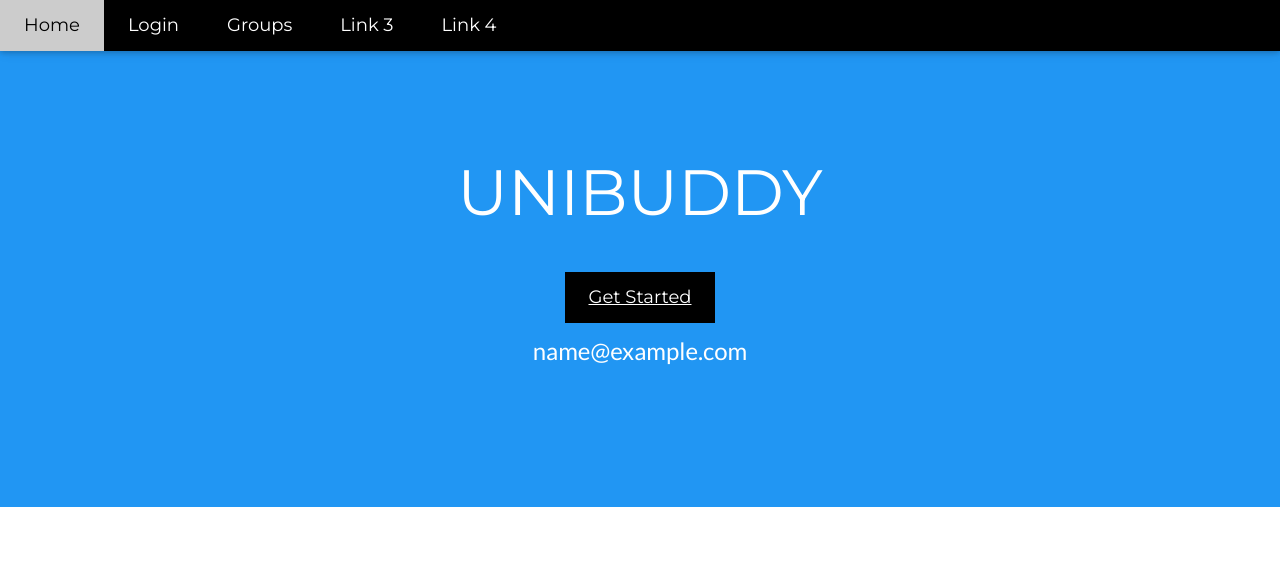
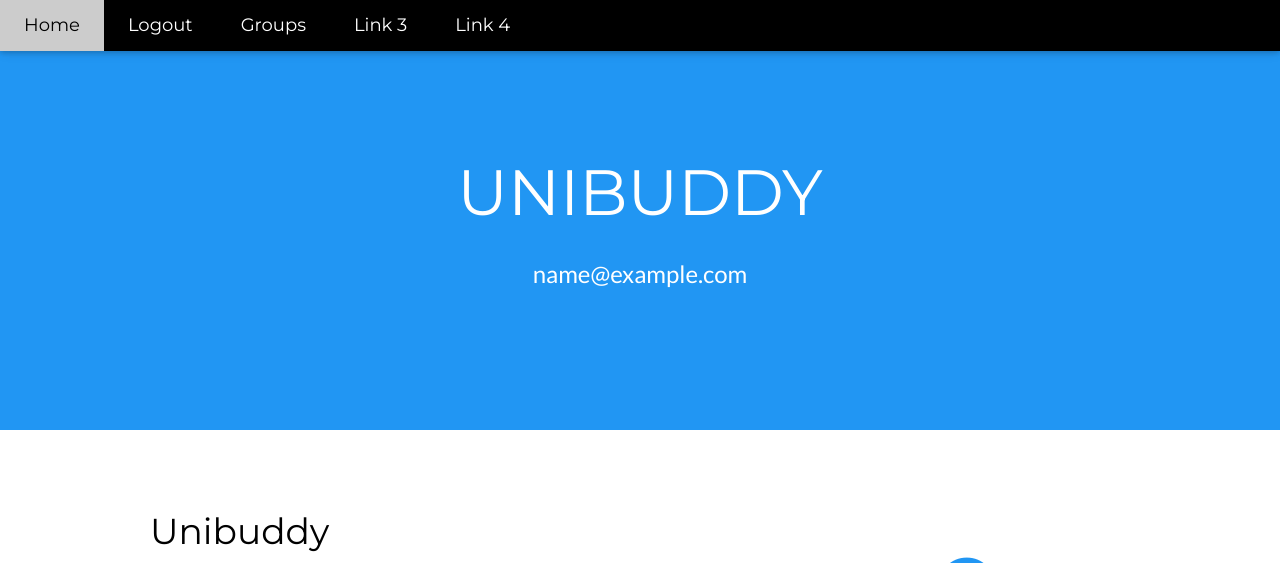
Before and after one commit to ludoviconatoli/unibuddy, a Flask app: page / in a window 1280 px wide. Shown: the top 563 px of the page. Run offline with Flask 2, Linux system fonts and the light colour scheme; the visitor is signed in with stand-in values (Sample User, id 1); some libraries are stand-ins or nearby versions.

Commit message:
fine login

```diff
--- a/app.py
+++ b/app.py
@@ -21,6 +21,12 @@ class FormLogin(FlaskForm):
     password = PasswordField("password", validators=[DataRequired()])
     submit = SubmitField("Sign in")
 
+class FormLogout(FlaskForm):
+    submit = SubmitField("Logout")
+
+class FormGroups(FlaskForm):
+    submit = SubmitField("Join")
+
 @app.route('/login/', methods=["GET", "POST"])
 def login():
     login_form = FormLogin()
@@ -34,15 +40,23 @@ def login():
             session['surname'] = user_email.surname
             session['study_course'] = user_email.study_course
             session['university'] = user_email.university
-            flash('Login successful')
             return redirect(url_for('index'))
 
     return render_template('login.html', logform=login_form)
 
-@app.route('/logout/')
+@app.route('/logout/', methods=["GET", "POST"])
 def logout():
-    session.clear()
-    return redirect(url_for('start.html'))
+    logout_form = FormLogout()
+    if logout_form.validate_on_submit():
+        session.clear()
+        return redirect(url_for('index'))
+
+    return render_template('login.html', logform = logout_form)
+
+@app.route('/groups')
+def groups():
+    meet = Meetings.query.filter_by(university=session.get('university'))
+    return render_template('groups.html', meet=meet)
 
 if __name__ == '__main__':
     app.run(debug=True)
--- a/project/templates/start.html
+++ b/project/templates/start.html
@@ -22,16 +22,24 @@
   <div class="w3-bar w3-black w3-card w3-left-align w3-large">
     <a class="w3-bar-item w3-button w3-hide-medium w3-hide-large w3-right w3-padding-large w3-hover-white w3-large w3-blue" href="javascript:void(0);" onclick="myFunction()" title="Toggle Navigation Menu"><i class="fa fa-bars"></i></a>
     <a href="/" class="w3-bar-item w3-button w3-padding-large w3-white">Home</a>
-    <a href="login" class="w3-bar-item w3-button w3-hide-small w3-padding-large w3-hover-white">Login</a>
-    <a href="#" class="w3-bar-item w3-button w3-hide-small w3-padding-large w3-hover-white">Groups</a>
+    {% if session['logged'] %}
+          <a href="/logout" class="w3-bar-item w3-button w3-hide-small w3-padding-large w3-hover-white">Logout</a>
+      {% else %}
+          <a href="/login" class="w3-bar-item w3-button w3-hide-small w3-padding-large w3-hover-white">Login</a>
+      {% endif %}
+    <a href="/groups" class="w3-bar-item w3-button w3-hide-small w3-padding-large w3-hover-white">Groups</a>
     <a href="#" class="w3-bar-item w3-button w3-hide-small w3-padding-large w3-hover-white">Link 3</a>
     <a href="#" class="w3-bar-item w3-button w3-hide-small w3-padding-large w3-hover-white">Link 4</a>
   </div>
 
   <!-- Navbar on small screens -->
   <div id="navDemo" class="w3-bar-block w3-white w3-hide w3-hide-large w3-hide-medium w3-large">
-    <a href="login" class="w3-bar-item w3-button w3-padding-large">Login</a>
-    <a href="#" class="w3-bar-item w3-button w3-padding-large">Groups</a>
+    {% if session['logged'] %}
+          <a href="/logout" class="w3-bar-item w3-button w3-hide-small w3-padding-large w3-hover-white">Logout</a>
+      {% else %}
+          <a href="/login" class="w3-bar-item w3-button w3-hide-small w3-padding-large w3-hover-white">Login</a>
+      {% endif %}
+    <a href="/groups" class="w3-bar-item w3-button w3-padding-large">Groups</a>
     <a href="#" class="w3-bar-item w3-button w3-padding-large">Link 3</a>
     <a href="#" class="w3-bar-item w3-button w3-padding-large">Link 4</a>
   </div>
@@ -40,10 +48,13 @@
 <!-- Header -->
 <header class="w3-container w3-blue w3-center" style="padding:128px 16px">
     <h1 class="w3-margin w3-jumbo">UNIBUDDY</h1>
-    <button class="w3-button w3-black w3-padding-large w3-large w3-margin-top">
-        <a href="login">Get Started</a>
-    </button>
-    <h3 class="w3-rest">{{ session.get('email') }}</h3>
+    {% if session['logged'] %}
+        <h3 class="w3-rest">{{ session.get('email') }}</h3>
+    {% else %}
+        <button class="w3-button w3-black w3-padding-large w3-large w3-margin-top">
+            <a href="/login">Get Started</a>
+        </button>
+    {% endif %}
 </header>
 
 <!-- First Grid -->
```
Also changed, not shown: project/templates/base.html (+19 -9 lines), project/templates/groups.html (added, +18 -0 lines), project/templates/login.html (+8 -2 lines).
